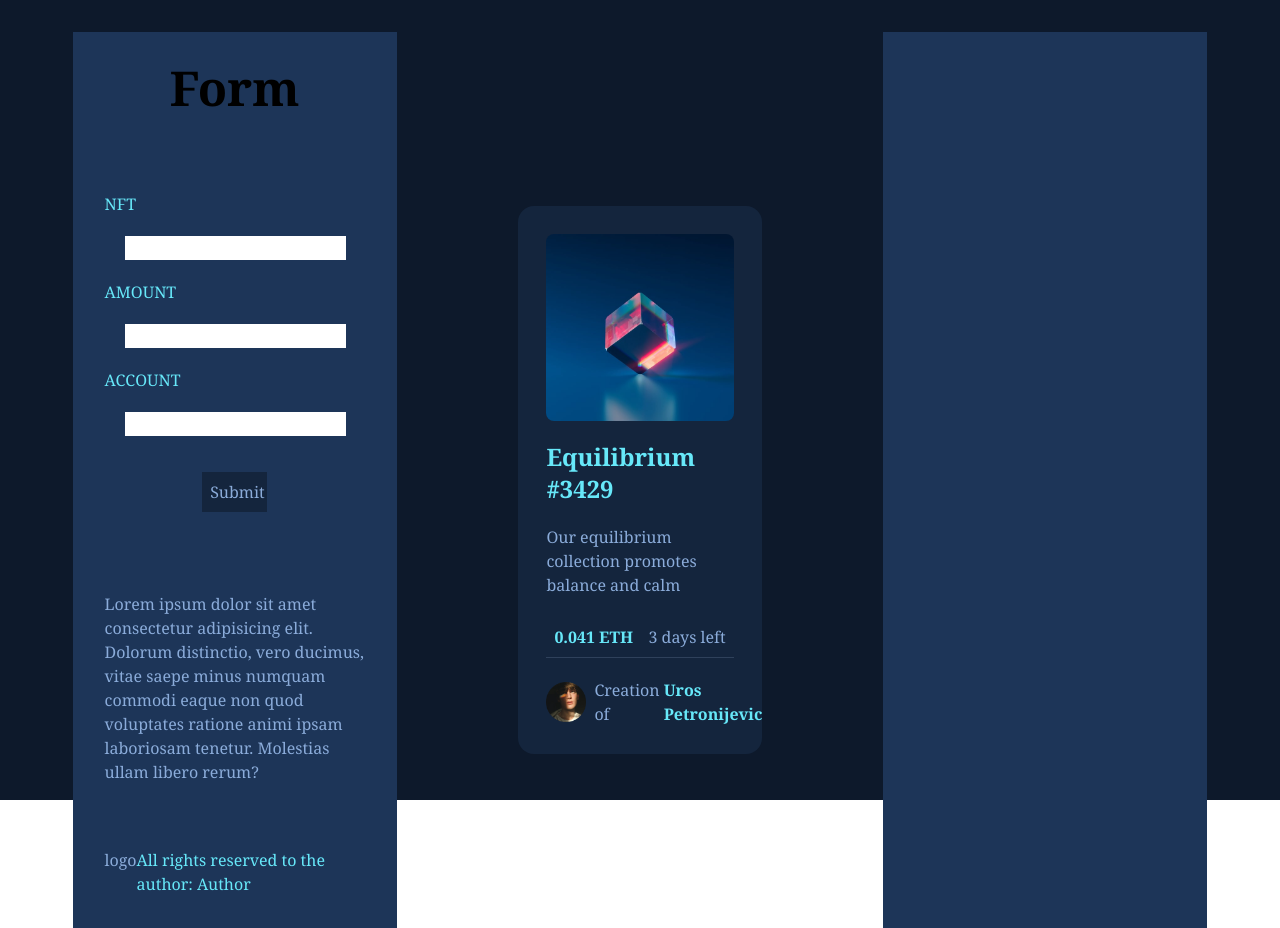
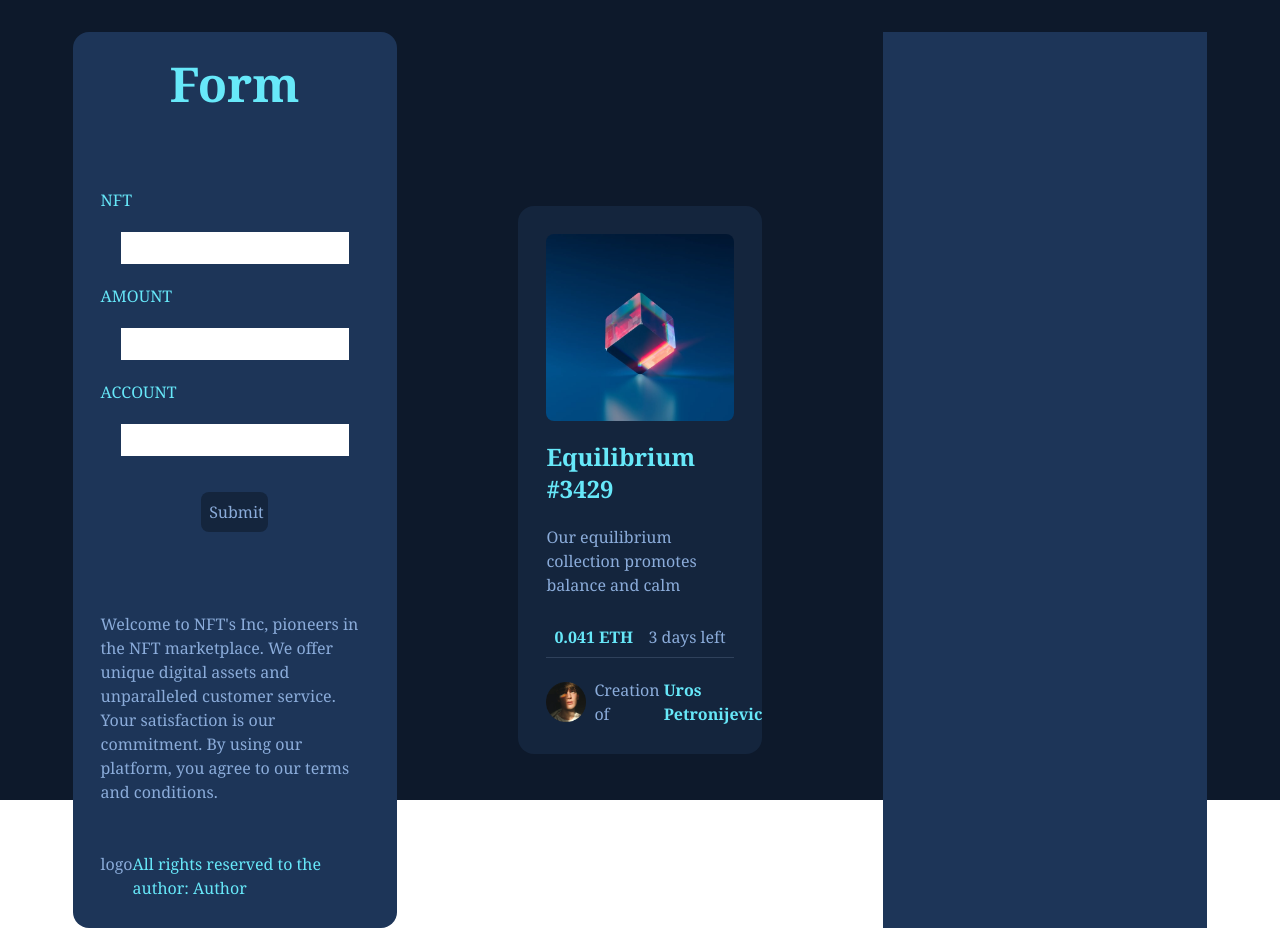
Before and after one commit to UrosPetronijevic/NFT-Card, a React (Vite) app: page / in a window 1280 px wide. Built offline with nearby package versions, Linux system fonts and the light colour scheme.

Commit message:
Form inputs modified, text,text colors

```diff
--- a/src/Components/Form.tsx
+++ b/src/Components/Form.tsx
@@ -1,29 +1,34 @@
 export default function Form() {
   return (
-    <div className=" bg-menuBg w-4/5  flex flex-col p-8 gap-[5rem]">
+    <div className=" bg-menuBg w-4/5  flex flex-col p-7 gap-[5rem] rounded-[1rem]">
       <header className=" flex items-center justify-center">
-        <h1 className=" text-5xl font-bold ">Form</h1>
+        <h1 className=" text-5xl font-bold text-cyan-300">Form</h1>
       </header>
-      <form className="flex flex-col gap-4 justify-center">
+      <form
+        className="flex flex-col gap-4 justify-center"
+        onSubmit={(e) => {
+          e.preventDefault();
+        }}
+      >
         <div className="mb-5 flex flex-col gap-5">
           {["NFT", "AMOUNT", "ACCOUNT"].map((e) => (
             <>
               <h3 className="text-cyan-300">{e}</h3>
-              <input type="text" className="w-[85%] ml-5" />
+              <input type="text" className="w-[85%] ml-5 h-[2rem]" />
             </>
           ))}
         </div>
 
-        <button className="p-2 bg-cardBg w-[25%] self-center text-softBlue">
+        <button className="p-2 bg-cardBg w-[25%] self-center text-softBlue rounded-[0.5rem]">
           Submit
         </button>
       </form>
-      <footer className="flex flex-col gap-[4rem]">
+      <footer className="flex flex-col gap-[3rem]">
         <p className="text-softBlue">
-          Lorem ipsum dolor sit amet consectetur adipisicing elit. Dolorum
-          distinctio, vero ducimus, vitae saepe minus numquam commodi eaque non
-          quod voluptates ratione animi ipsam laboriosam tenetur. Molestias
-          ullam libero rerum?
+          Welcome to NFT's Inc, pioneers in the NFT marketplace. We offer unique
+          digital assets and unparalleled customer service. Your satisfaction is
+          our commitment. By using our platform, you agree to our terms and
+          conditions.
         </p>
         <div className="flex text-softBlue justify-between">
           <span>logo</span>
```
